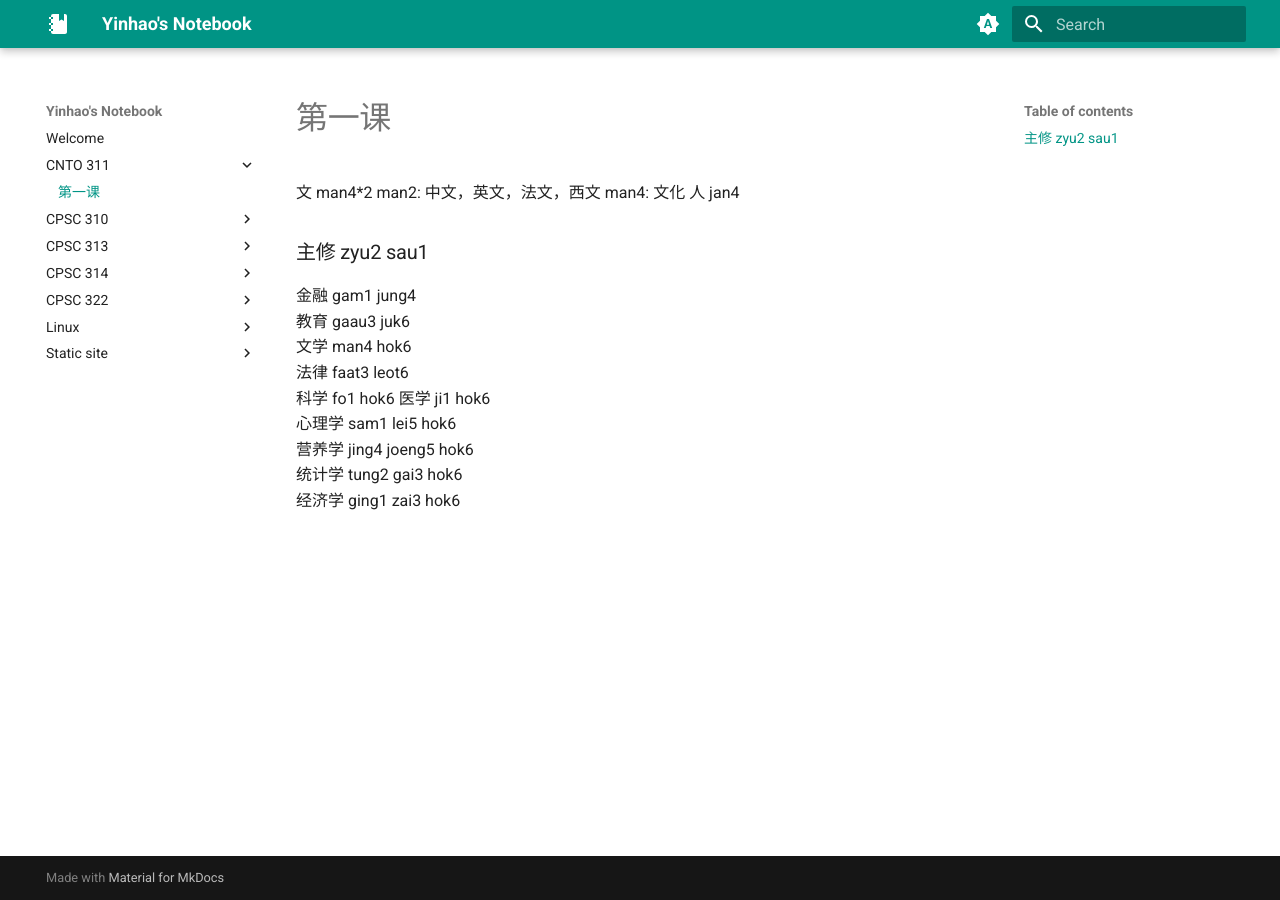
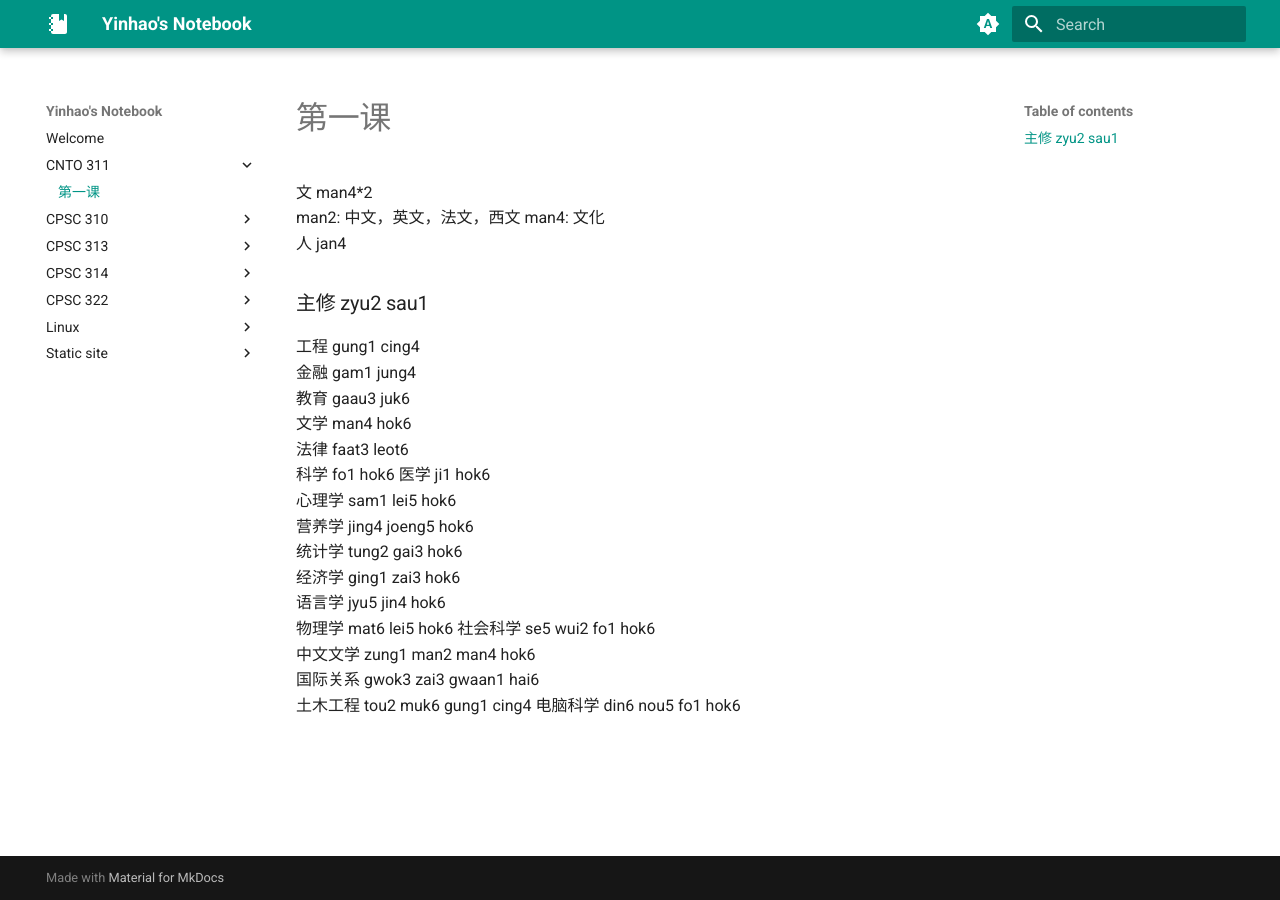
Before and after one commit to yinhao-f/notes, an MkDocs documentation site: the page built from docs/CNTO-311/1-第一课.md, in a window 1280 px wide. Built offline with MkDocs 1.6.1 and Material for MkDocs 9.7.7, drawn with Linux system fonts in a browser that asks for light colours.

Commit message:
CNTO 311 notes

```diff
--- a/docs/CNTO-311/1-第一课.md
+++ b/docs/CNTO-311/1-第一课.md
@@ -1,13 +1,13 @@
 # 第一课
 
 文 man4*2
-	man2: 中文，英文，法文，西文
-	man4: 文化
+  man2: 中文，英文，法文，西文
+  man4: 文化
 人 jan4
-
 
 ### 主修 zyu2 sau1
 
+工程 gung1 cing4
 金融 gam1 jung4
 教育 gaau3 juk6
 文学 man4 hok6
@@ -18,3 +18,10 @@
 营养学 jing4 joeng5 hok6
 统计学 tung2 gai3 hok6
 经济学 ging1 zai3 hok6
+语言学 jyu5 jin4 hok6
+物理学 mat6 lei5 hok6
+社会科学 se5 wui2 fo1 hok6
+中文文学 zung1 man2 man4 hok6
+国际关系 gwok3 zai3 gwaan1 hai6
+土木工程 tou2 muk6 gung1 cing4
+电脑科学 din6 nou5 fo1 hok6
```
